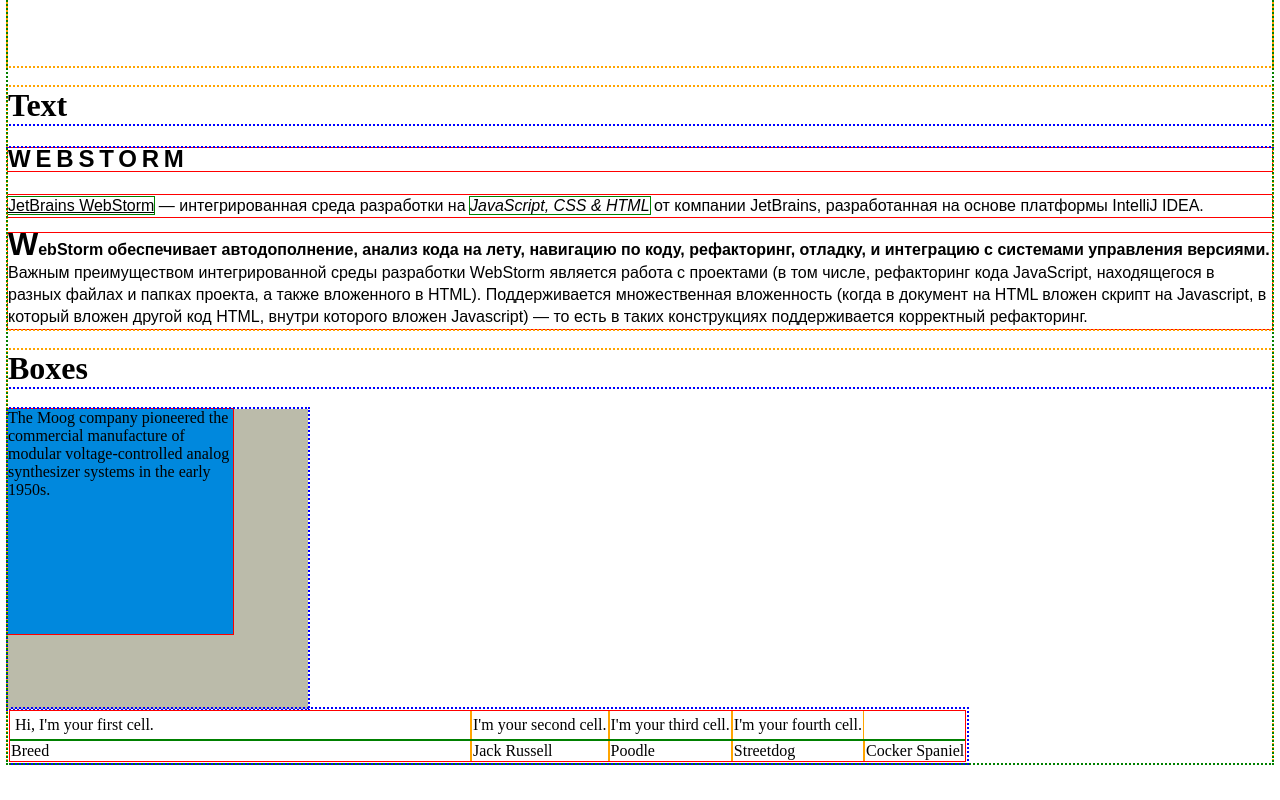
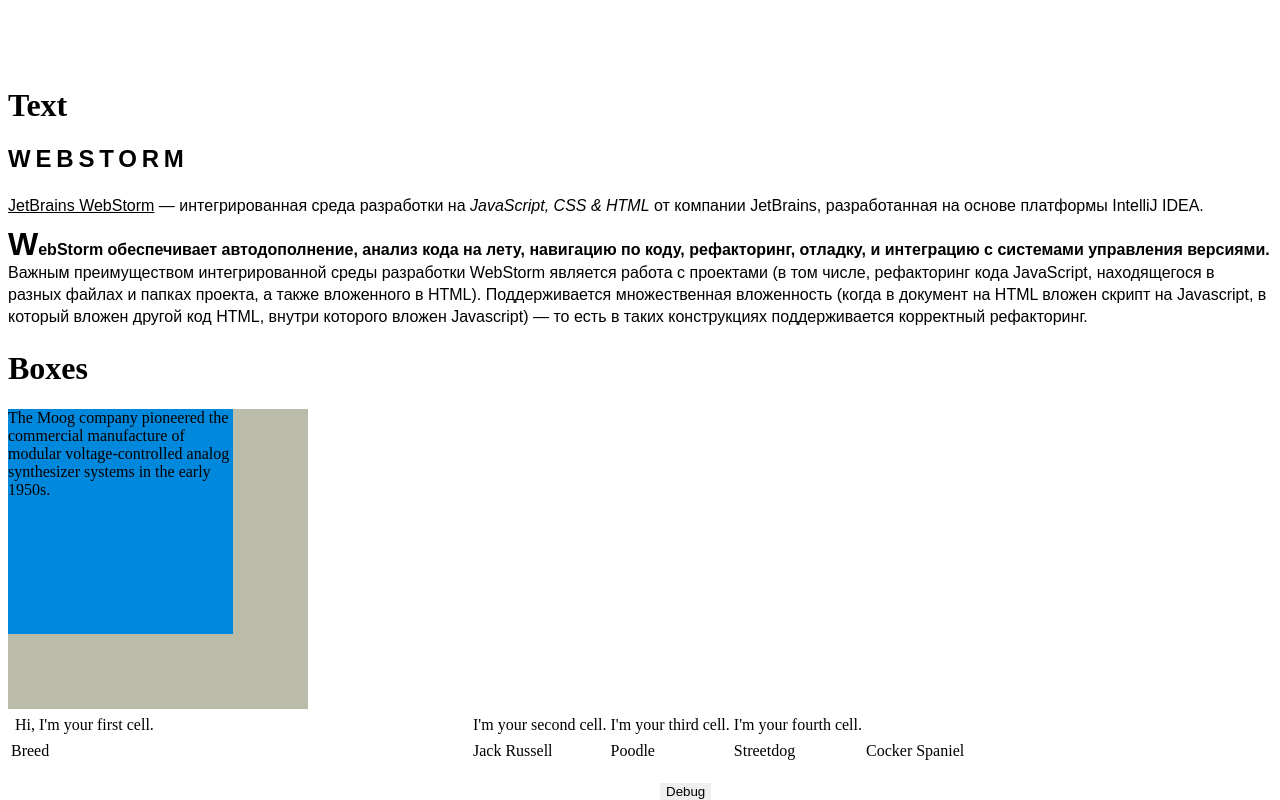
Before and after one commit to forgetSalary/webLearning, a plain HTML site: page cssTips.html in a window 1280 px wide. Shown: the part 814-1614 px from the top of the page. Before the commit the page ends 1585 px from the top, so only its background shows below. Drawn offline with Linux system fonts and the light colour scheme.

Commit message:
Learning some JS. Created a local host server =)

```diff
--- a/css/Practice.css
+++ b/css/Practice.css
@@ -91,11 +91,11 @@
   padding: 5px;
   margin: 0px;}
 
-* { outline: 2px dotted red; }
+/** { outline: 2px dotted red; }
 * * { outline: 2px dotted green; }
 * * * { outline: 2px dotted orange; }
 * * * * { outline: 2px dotted blue; }
 * * * * * { outline: 1px solid red; }
 * * * * * * { outline: 1px solid green; }
 * * * * * * * { outline: 1px solid orange; }
-* * * * * * * * { outline: 1px solid blue; }
+* * * * * * * * { outline: 1px solid blue; }*/
--- a/cssTips.html
+++ b/cssTips.html
@@ -3,9 +3,11 @@
   <head>
     <meta charset="utf-8">
     <title>Css Practice</title>
-    <link href="css/Practice.css" type="text/css"  rel="stylesheet" />
+
   </head>
   <body>
+    <link href="css/Practice.css" type="text/css"  rel="stylesheet" />
+
     <div class="colors">
       <h1>Colors</h1>
       <div class="foreground">
@@ -84,7 +86,15 @@
 
 
 
+      <!-- Page Content -->
+      <input type="button" value="Debug" onclick="debbug(true)"
+      style="
+      position: absolute;
+      border: black;
+      left: 50%;
+      margin: 20px;" />
 
 
+      <script type="text/javascript" src="scripts/main.js"></script>
   </body>
 </html>
--- /dev/null
+++ b/scripts/main.js
@@ -0,0 +1,25 @@
+var debbug = function(confirm){
+	if (confirm){
+		var sS=document.styleSheets[0];
+		var rules = sS.cssRules?sS.cssRules:ss.rules;
+
+		var debbugOutline=["* { outline: 2px dotted red; }",
+							"* * { outline: 2px dotted green; }",
+							"* * * { outline: 2px dotted orange; }",
+							"* * * * { outline: 2px dotted blue; }",
+							"* * * * * { outline: 1px solid red; }",
+							"* * * * * * { outline: 1px solid green; }",
+							"* * * * * * * { outline: 1px solid orange; }",
+							"* * * * * * * * { outline: 1px solid blue; }"];
+
+
+
+		for (i in debbugOutline) {
+			console.log(debbugOutline[i]);
+			sS.insertRule(debbugOutline[i], rules.length);
+		}
+
+
+	}
+
+}
```
Also changed, not shown: borders margins paddings.html (added, +10 -0 lines), jsTips.html (added, +14 -0 lines), js/script.js (deleted).
